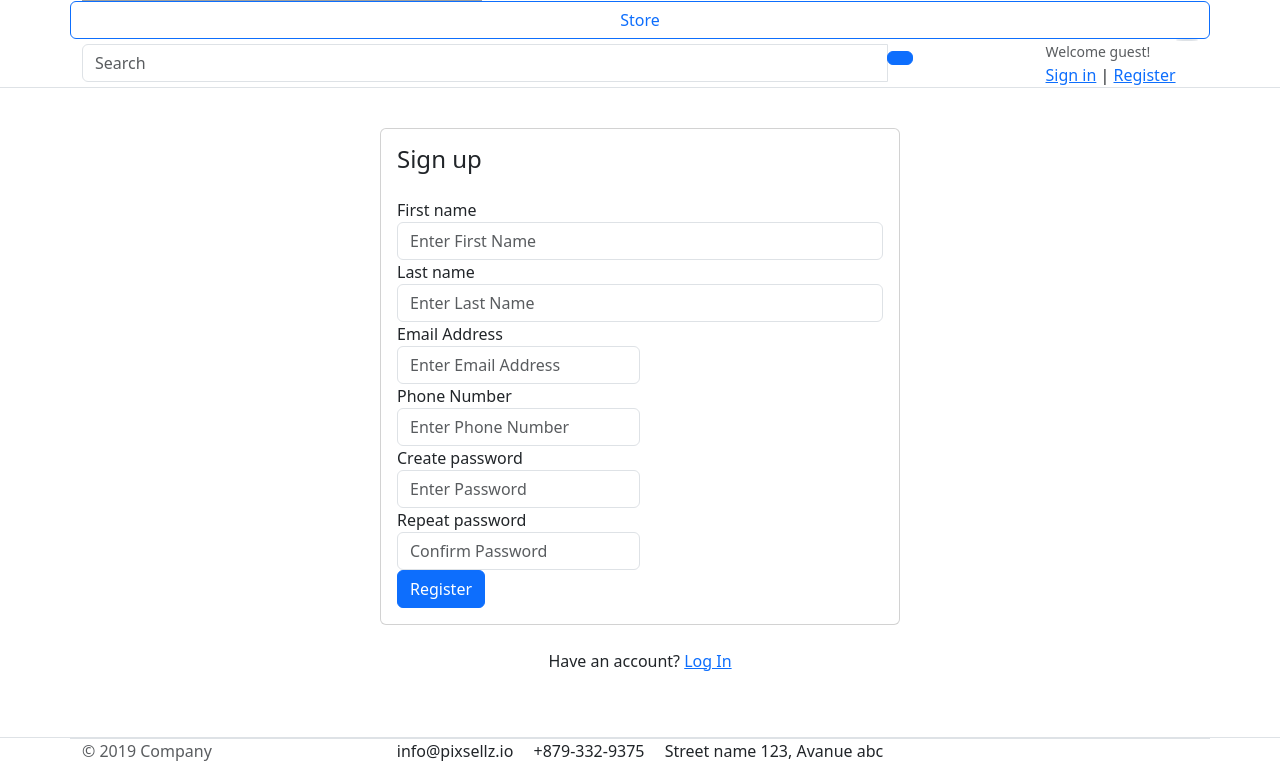
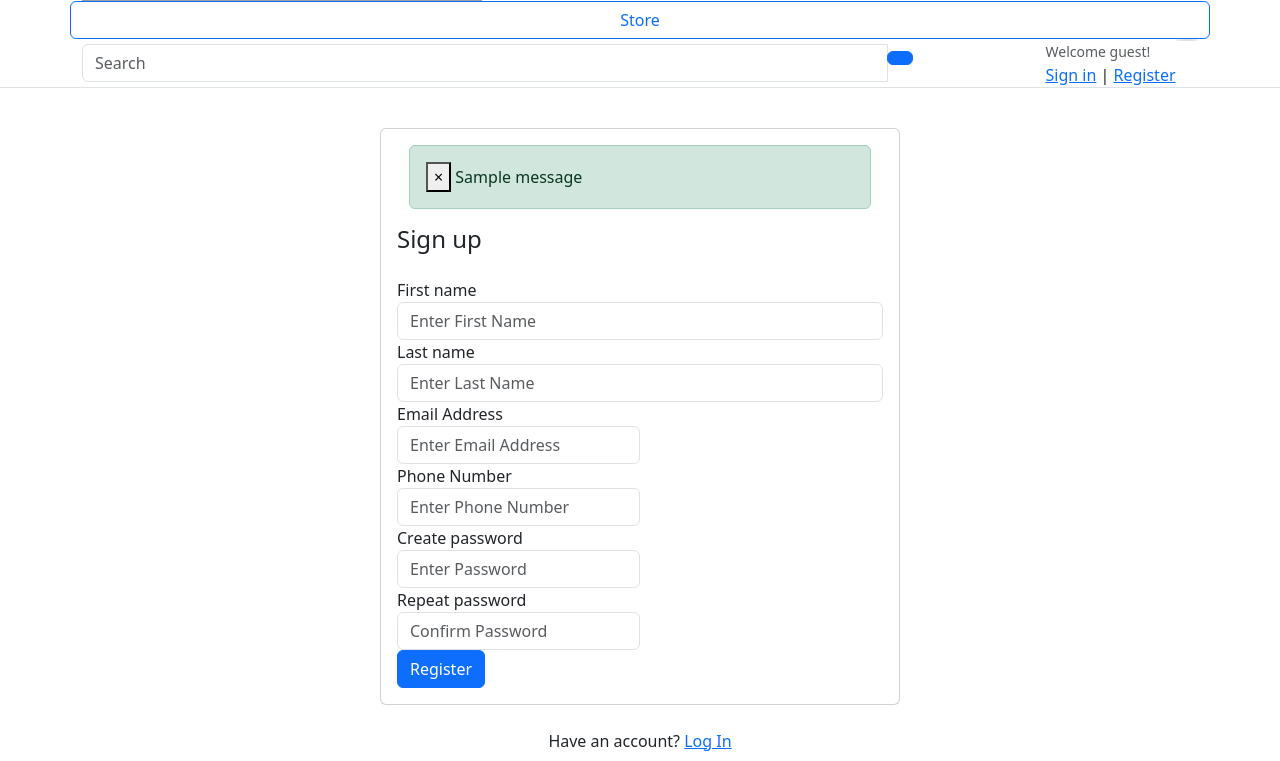
Before and after one commit to dehemi2001/ecommerce_django, a Django app: page /accounts/register/ in a window 1280 px wide. Shown: the part 340-1101 px from the top of the page. Run offline with Django 5.2, Linux system fonts and the light colour scheme; tables that the repository leaves empty hold one stand-in row (values such as "Sample post"); one stand-in notice (Sample message) is shown; some libraries are stand-ins or nearby versions; grey boxes are pictures that could not be loaded.

Commit message:
Django Message Alerts

```diff
--- a/accounts/views.py
+++ b/accounts/views.py
@@ -1,6 +1,7 @@
 from accounts.models import Account
 from django.shortcuts import render, redirect
 from .forms import RegistrationForm
+from django.contrib import messages
 
 # Create your views here.
 
@@ -23,6 +24,8 @@ def register(request):
                 )
             user.phone_number = phone_number
             user.save()
+            messages.success(request, 'Registration successful!')
+            return redirect('register')
     else:
         form = RegistrationForm()
     context = {
--- a/ecommerce_django/settings.py
+++ b/ecommerce_django/settings.py
@@ -133,3 +133,8 @@ STATICFILES_DIRS = [
 # media files configuration
 MEDIA_URL = '/media/'
 MEDIA_ROOT = BASE_DIR /'media'
+
+from django.contrib.messages import constants as messages
+MESSAGE_TAGS = {
+    messages.ERROR: 'danger',
+}
--- a/templates/accounts/register.html
+++ b/templates/accounts/register.html
@@ -7,6 +7,7 @@
 <!-- ============================ COMPONENT REGISTER   ================================= -->
 	<div class="card mx-auto" style="max-width:520px; margin-top:40px;">
       <article class="card-body">
+		{% include 'includes/alerts.html' %}
 		<header class="mb-4"><h4 class="card-title">Sign up</h4></header>
 		<form action="{% url 'register' %}" method="POST">
             {% csrf_token %}
--- /dev/null
+++ b/templates/includes/alerts.html
@@ -0,0 +1,13 @@
+{% if messages %}
+
+    {% for message in messages %}
+    <div id="message" class="container">
+    <div {% if message.tags %} class="alert alert-{{ message.tags }}"{% endif %} role="alert">
+        <button type="button" class="close" data-dismiss="alert"><span aria-hidden="true">&times;</span></button>
+        {% if message.level == DEFAULT_MESSAGE_LEVELS.ERROR %}Important: {% endif %}
+        {{ message }}
+    </div>
+    </div>
+    {% endfor %}
+
+{% endif %}
```
